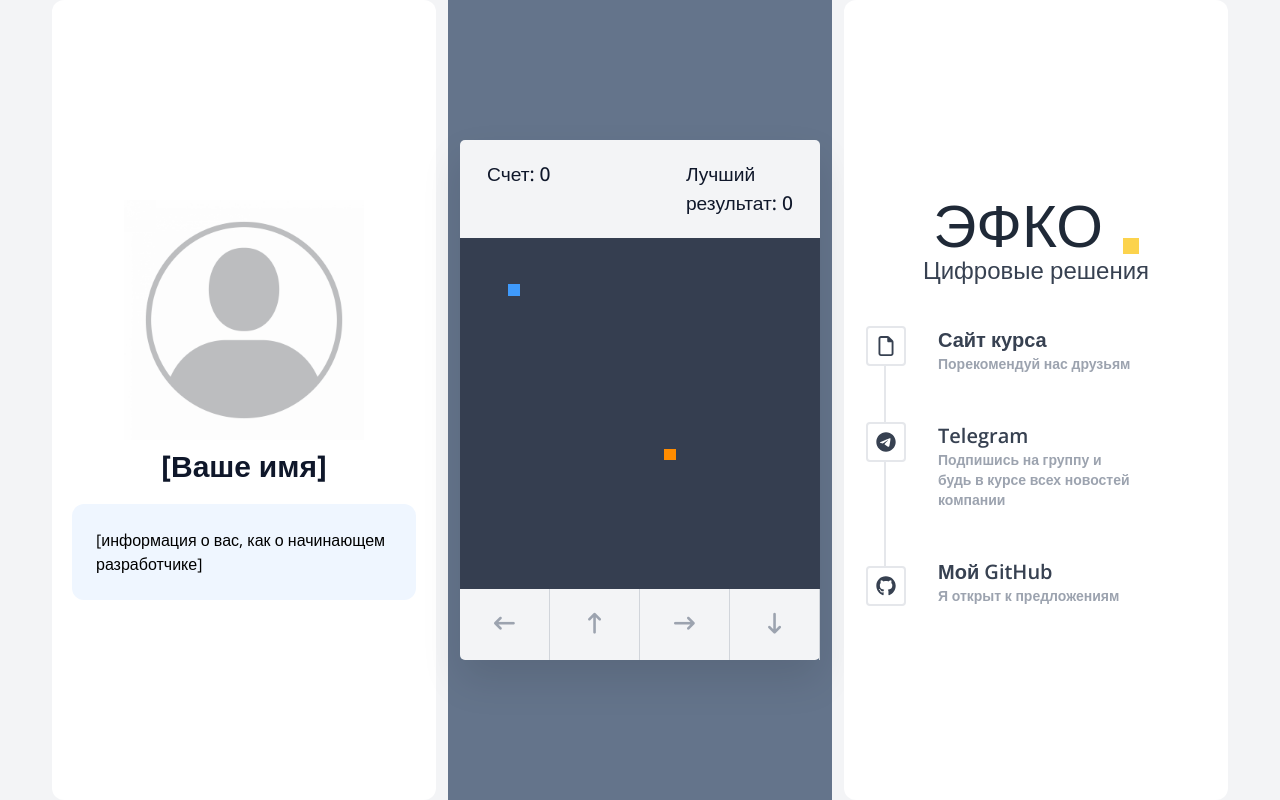
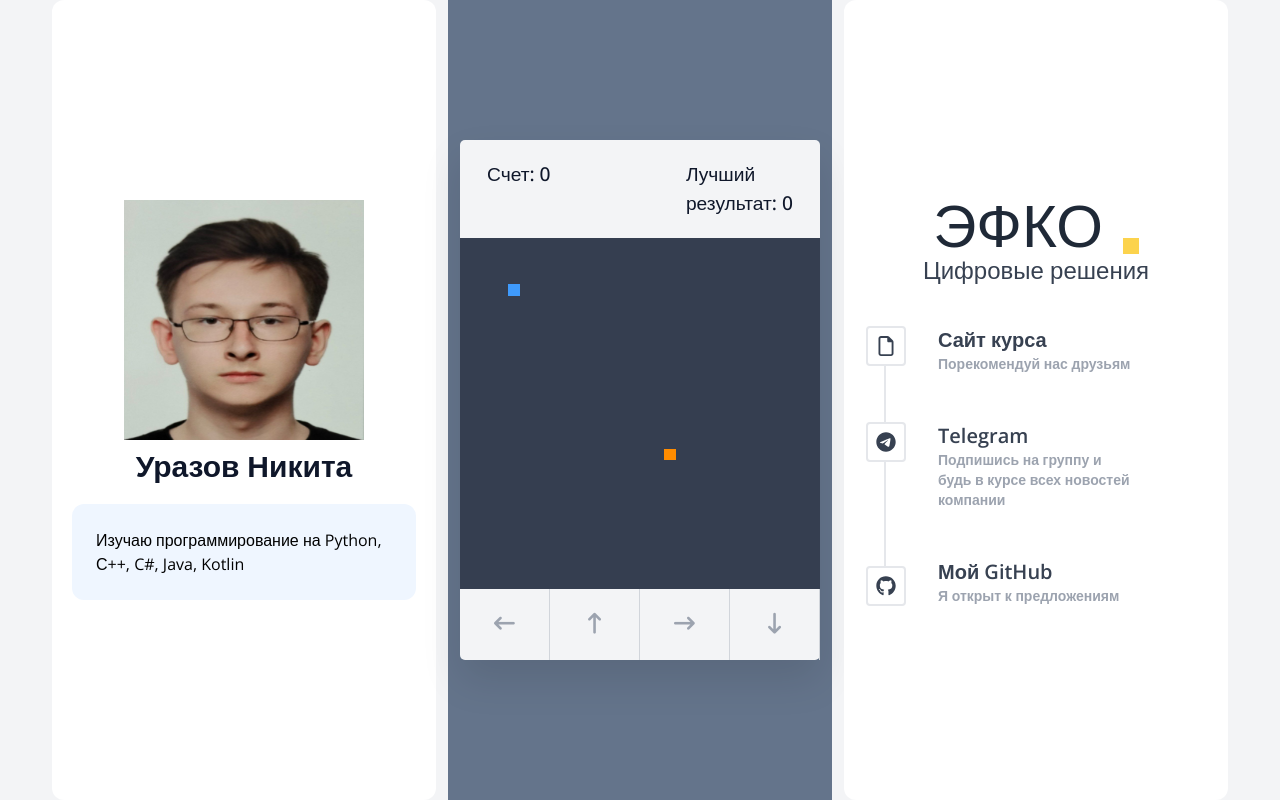
Before and after one commit to Albusheck/snake, a plain HTML site: page index.html in a window 1280 px wide. Drawn offline with nearby package versions, Linux system fonts and the light colour scheme.

Commit message:
TODO 8-11

```diff
--- a/index.html
+++ b/index.html
@@ -34,17 +34,17 @@
             <!-- TODO: 8. Добавить свое фото -->
             <img
               class="w-60 h-60"
-              src="img/default_avatar.jpeg"
+              src="img/моя.jpg"
               alt="Ваше фото"
             />
           </div>
           <!-- TODO: 9. Добавить свое имя -->
-          <h1 class="text-3xl font-bold text-slate-900">[Ваше имя]</h1>
+          <h1 class="text-3xl font-bold text-slate-900">Уразов Никита</h1>
         </div>
 
         <!-- TODO: 10. Добавить информацию о себе -->
         <div class="bg-blue-50 w-full rounded-xl p-6">
-          [информация о вас, как о начинающем разработчике]
+          Изучаю программирование на  Python, С++, C#, Java, Kotlin
         </div>
       </div>
 
@@ -160,7 +160,7 @@
               <div>
                 <!-- TODO: 11. Добавить ссылку на свой профиль в GitHub -->
                 <a
-                  href="[ссылка на ваш профиль в GitHub]"
+                  href="https://github.com/Albusheck"
                   class="text-gray-700 text-xl font-semibold"
                   >Мой GitHub</a
                 >
```
Also changed, not shown: img/моя.jpg (added).
